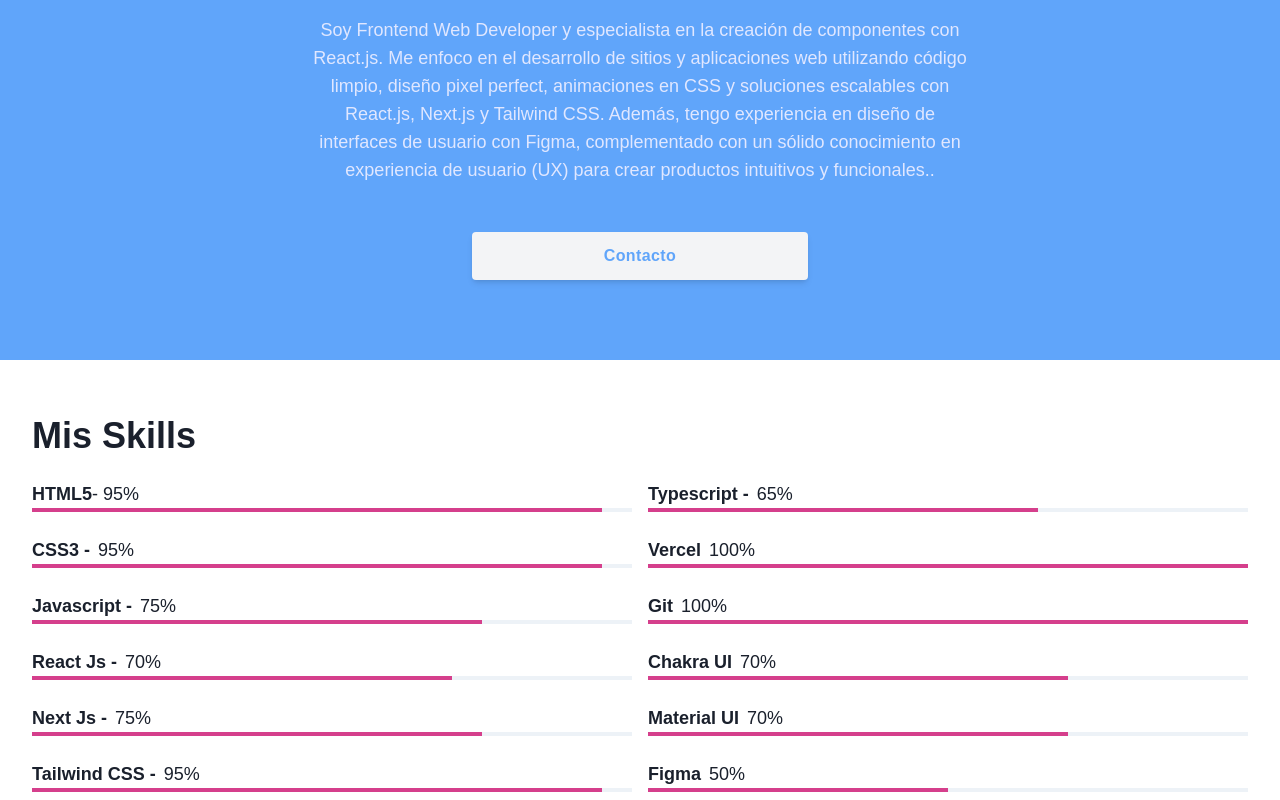
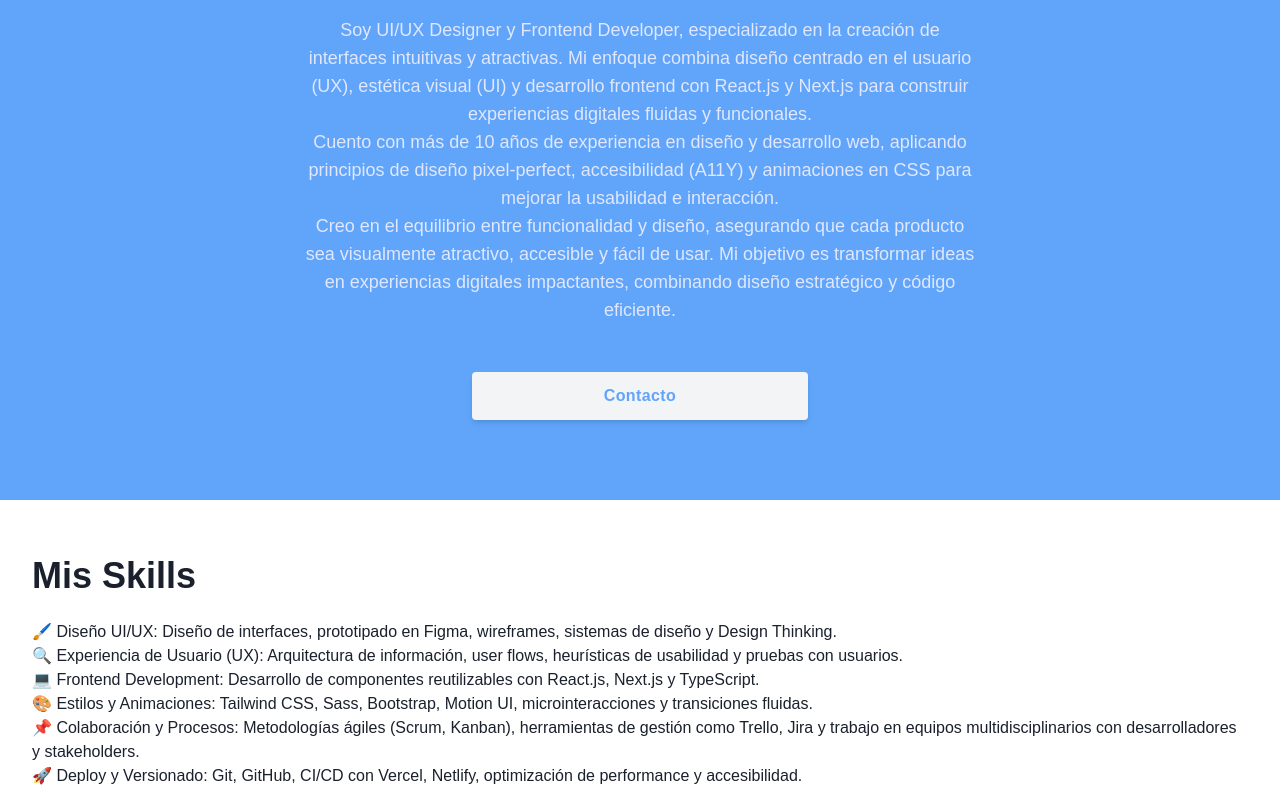
Before and after one commit to santiskap/cv, a Next.js app: page / in a window 1280 px wide. Shown: the part 320-1120 px from the top of the page. Built offline with nearby package versions, Linux system fonts and the light colour scheme.

Commit message:
Correcciones de usabilidad

```diff
--- a/src/app/componentes/Skills.tsx
+++ b/src/app/componentes/Skills.tsx
@@ -5,6 +5,14 @@ export default function Skills() {
     return (
         <div>
             <h1 className="w-full text-4xl my-6">Mis Skills</h1>
+            <div className="mb-10">
+                <p>🖌️ Diseño UI/UX: Diseño de interfaces, prototipado en Figma, wireframes, sistemas de diseño y Design Thinking.</p>
+                <p>🔍 Experiencia de Usuario (UX): Arquitectura de información, user flows, heurísticas de usabilidad y pruebas con usuarios.</p>
+                <p>💻 Frontend Development: Desarrollo de componentes reutilizables con React.js, Next.js y TypeScript.</p>
+                <p>🎨 Estilos y Animaciones: Tailwind CSS, Sass, Bootstrap, Motion UI, microinteracciones y transiciones fluidas.</p>
+                <p>📌 Colaboración y Procesos: Metodologías ágiles (Scrum, Kanban), herramientas de gestión como Trello, Jira y trabajo en equipos multidisciplinarios con desarrolladores y stakeholders.</p>
+                <p>🚀 Deploy y Versionado: Git, GitHub, CI/CD con Vercel, Netlify, optimización de performance y accesibilidad.</p>
+            </div>
             <div className="flex">
                 <ul className="w-full md:columns-2">
                     <li className="mb-6">
@@ -143,12 +151,12 @@ export default function Skills() {
                         <div>
                             <h2 className="text-lg font-bold">Figma
                                 <span className="font-light text-lg pl-2">
-                             50%
+                             80%
                             </span>
                             </h2>
                         </div>
                         <div>
-                            <Progress value={50} size='xs' colorScheme='pink' />
+                            <Progress value={80} size='xs' colorScheme='pink' />
                         </div>
                     </li>
                 </ul>
--- a/src/app/componentes/header.tsx
+++ b/src/app/componentes/header.tsx
@@ -53,8 +53,10 @@ export const Header = () => {
                 </span>
                             </h2>
                             <p className="text-base text-indigo-100 md:text-lg">
-                            Soy Frontend Web Developer y especialista en la creación de componentes con React.js. Me enfoco en el desarrollo de sitios y aplicaciones web utilizando código limpio, diseño pixel perfect, animaciones en CSS y soluciones escalables con React.js, Next.js y Tailwind CSS. Además, tengo experiencia en diseño de interfaces de usuario con Figma, complementado con un sólido conocimiento en experiencia de usuario (UX) para crear productos intuitivos y funcionales..
-                            </p>
+                            Soy UI/UX Designer y Frontend Developer, especializado en la creación de interfaces intuitivas y atractivas. Mi enfoque combina diseño centrado en el usuario (UX), estética visual (UI) y desarrollo frontend con React.js y Next.js para construir experiencias digitales fluidas y funcionales.</p>
+                            <p className="text-base text-indigo-100 md:text-lg">Cuento con más de 10 años de experiencia en diseño y desarrollo web, aplicando principios de diseño pixel-perfect, accesibilidad (A11Y) y animaciones en CSS para mejorar la usabilidad e interacción.</p>
+                            <p className="text-base text-indigo-100 md:text-lg">Creo en el equilibrio entre funcionalidad y diseño, asegurando que cada producto sea visualmente atractivo, accesible y fácil de usar. Mi objetivo es transformar ideas en experiencias digitales impactantes, combinando diseño estratégico y código eficiente.</p>
+
                         </div>
                         <Contacto />
                     </div>
--- a/src/app/componentes/portfolio.jsx
+++ b/src/app/componentes/portfolio.jsx
@@ -104,7 +104,7 @@ const ImageModal = () => {
                         <Modal imageUrl={selectedImage} onClose={closeModal} />
                     )}
                 <div className="mt-10 p-4">
-                    <h1 className="ml-4 text-3xl mb-4 sm:ml-0 font-extrabold">Credivico</h1>
+                    <h1 className="ml-4 text-3xl mb-4 sm:ml-0 font-extrabold"><Link href="https://www.credivico.com.ar/" target='_blank'>Credivico</Link></h1>
                     <h2 className="ml-4 text-2xl mb-4 sm:ml-0 font-bold rosa">Agencia: Ceropixel</h2>
                     <p className="text-md rosa">UI Design (Figma) - Wordpress development</p>
                 </div>
@@ -158,8 +158,6 @@ const ImageModal = () => {
                             height={500}
                         />
                     </div>
-
-
                 </div>
             </section>
             <section>
--- a/src/app/layout.tsx
+++ b/src/app/layout.tsx
@@ -3,8 +3,8 @@ import {Header} from "@/app/componentes/header";
 import Script from 'next/script'
 import Menu from './componentes/Menu';
 export const metadata = {
-  title: 'Create Next App',
-  description: 'Generated by create next app',
+  title: 'Lic. Santiago Tula',
+  description: 'UX/UI Designer y Frontend Developer',
 }
 
 export default function RootLayout({
```
